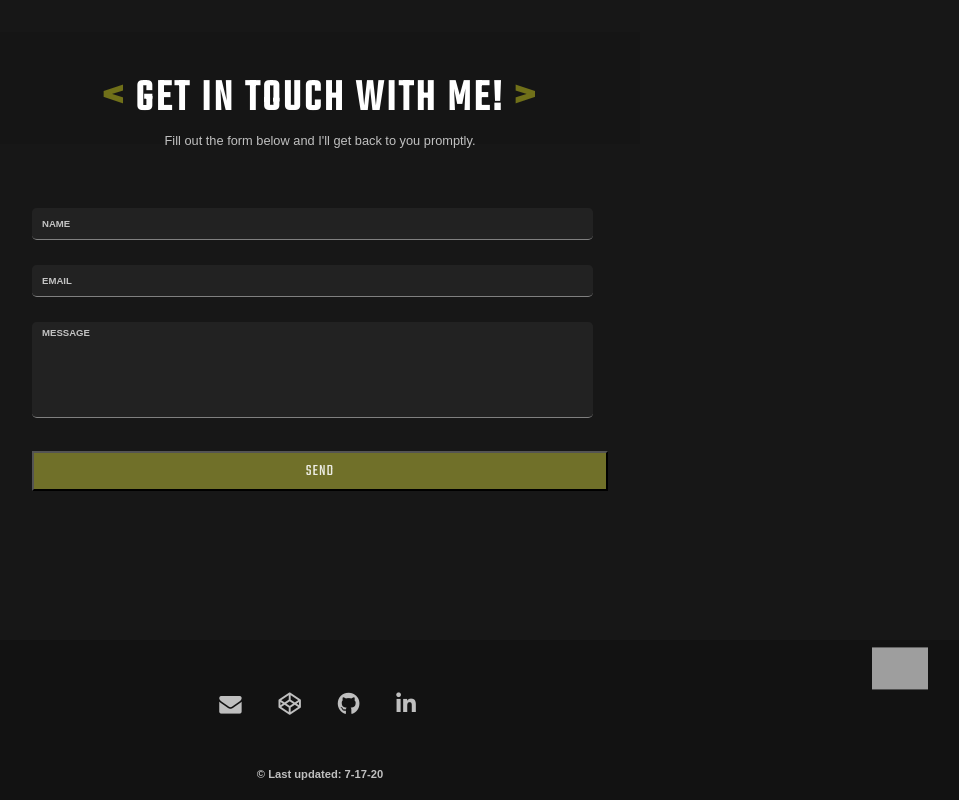
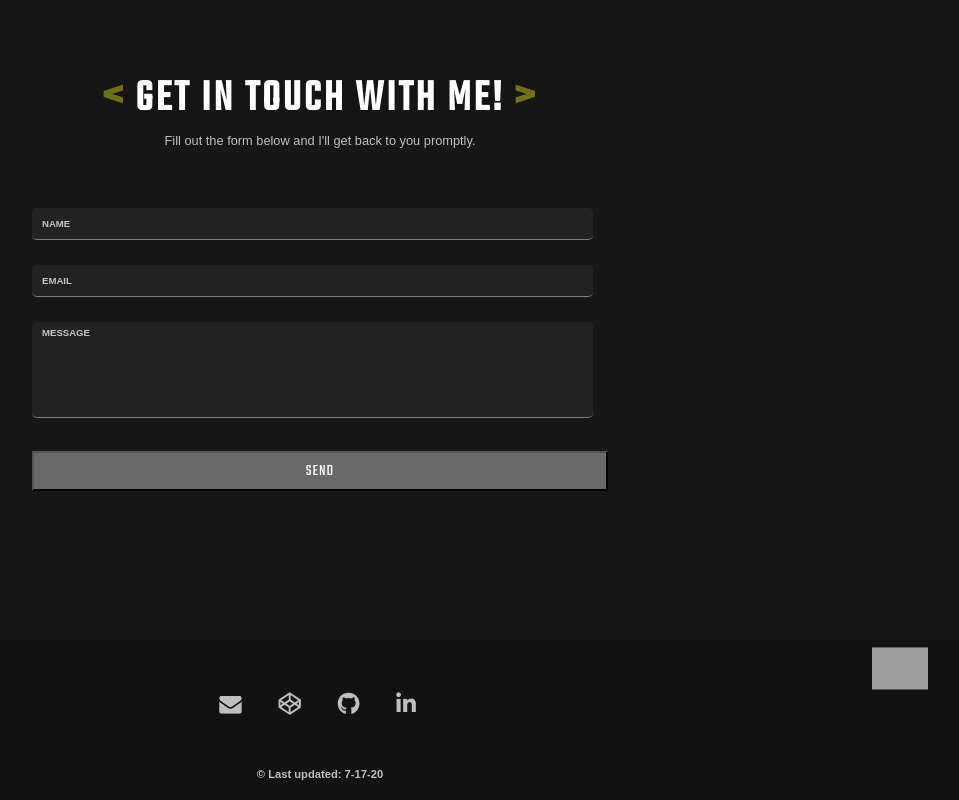
Before and after one commit to alonsocastilleja/Portfolio-, a React (Create React App) app: page / in a window 1280 px wide. Shown: the part 3232-4032 px from the top of the page, without its empty margins (320-1279 px from the left). Built offline with nearby package versions, Linux system fonts and the light colour scheme; grey boxes are pictures that could not be loaded.

Commit message:
fixed contact form accessiblity issue

```diff
--- a/src/Components/Contact/contact.css
+++ b/src/Components/Contact/contact.css
@@ -75,16 +75,16 @@ input::placeholder {
 	padding:5px 10px;
 	font-size: 1rem;
 	letter-spacing:0.1rem;
-    background: #707029;
+    background: #696969;
 	height:40px;
 	text-transform:uppercase;
 	letter-spacing:1px;
-    color: rgba(255, 255, 255, 0.87);
+    color: #FFF;
 }
 
 #contact .contact__container form .contact__submit-btn:hover {
-    background: #121212;
-    color: rgba(255, 255, 255, 0.87);
+    background: #707019;
+    color: black;
     transition: all ease-in 0.5s;
     cursor: pointer;
 }
```
